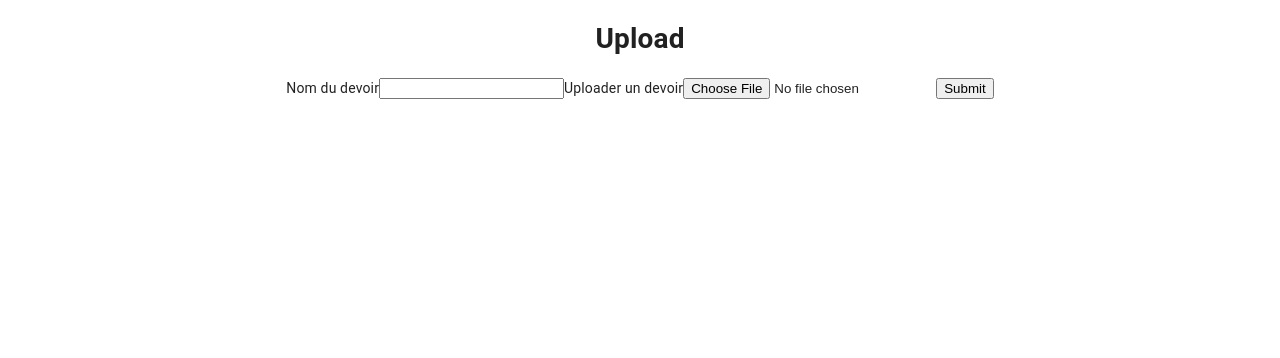
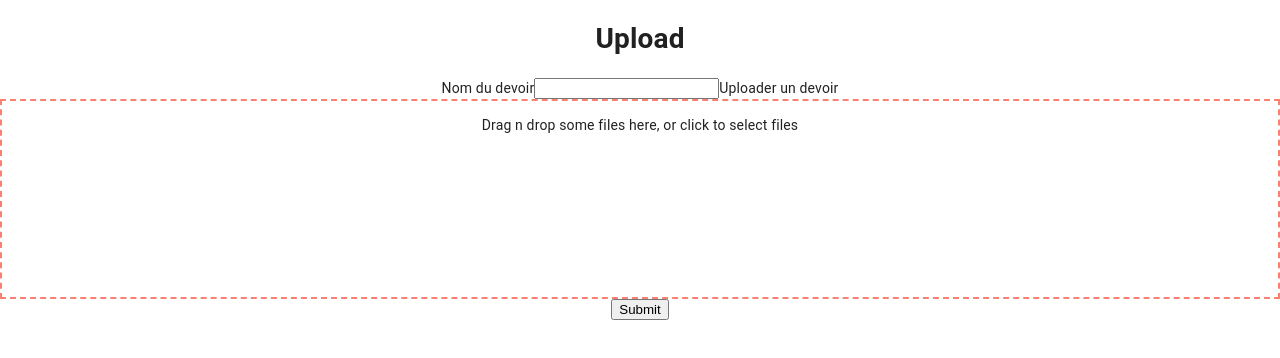
Before and after one commit to WildCodeSchool/2020-11-wns-paris-groupe3-projet-front, a React (Create React App) app: page / in a window 1280 px wide. Shown: the top 358 px of the page. Built offline with nearby package versions, Linux system fonts and the light colour scheme; no server answers.

Commit message:
added drag n drop

```diff
--- a/package.json
+++ b/package.json
@@ -34,6 +34,7 @@
     "react": "^17.0.1",
     "react-big-calendar": "^0.28.6",
     "react-dom": "^17.0.1",
+    "react-dropzone": "^11.3.0",
     "react-scripts": "^4.0.0",
     "typescript": "^4.0.5",
     "web-vitals": "^0.2.4"
--- a/src/components/FormNewTask.tsx
+++ b/src/components/FormNewTask.tsx
@@ -1,14 +1,26 @@
 import React from 'react';
 
-import { Task, HandleChange, HandleSubmit } from '../types';
+import { Task, HandleChange, HandleSubmit, GetRootProps, GetInputProps } from '../types';
 
 interface FormProps {
   task: Task;
   handleChange: HandleChange;
   handleSubmit: HandleSubmit;
+  isLoading: boolean;
+  getRootProps: GetRootProps;
+  getInputProps: GetInputProps;
+  isDragActive: boolean;
 }
 
-const FormNewTask = ({ task, handleSubmit, handleChange }: FormProps): JSX.Element => {
+const FormNewTask = ({
+  task,
+  handleSubmit,
+  handleChange,
+  isLoading,
+  getRootProps,
+  getInputProps,
+  isDragActive,
+}: FormProps): JSX.Element => {
   return (
     <div>
       <h1>Upload</h1>
@@ -18,10 +30,11 @@ const FormNewTask = ({ task, handleSubmit, handleChange }: FormProps): JSX.Eleme
           <input type="text" name="taskname" value={task.taskname} onChange={handleChange} />
         </label>
         Uploader un devoir
-        <label>
-          <input type="file" name="url" onChange={handleChange} />
-        </label>
-        <button type="submit">Submit</button>
+        <div {...getRootProps()} style={{ border: '2px dashed salmon', height: '200px' }}>
+          <p>Drag n drop some files here, or click to select files</p>
+          <input {...getInputProps()} />
+        </div>
+        {isLoading ? <p>loading...</p> : <button type="submit">Submit</button>}
       </form>
     </div>
   );
--- a/src/components/Planning.tsx
+++ b/src/components/Planning.tsx
@@ -1,4 +1,5 @@
-import React, { useState } from 'react';
+import React, { useState, useCallback } from 'react';
+import { useDropzone } from 'react-dropzone';
 import { useMutation } from '@apollo/client';
 
 import FormNewTask from './FormNewTask';
@@ -7,14 +8,21 @@ import { Task, HandleChange, HandleSubmit } from '../types';
 import { CREATE_TASK } from '../queries';
 
 const Planning = (): JSX.Element => {
+  const [createTask] = useMutation(CREATE_TASK);
+  const [isLoading, setIsLoading] = useState(false);
   const [task, setTask] = useState<Task>({
     taskname: '',
     url: '',
   });
 
-  const [createTask] = useMutation(CREATE_TASK);
+  const handleChange: HandleChange = (e) => {
+    e.preventDefault();
+    setTask({ ...task, taskname: e.target.value });
+  };
 
-  const handlePreviewFile = (file: Blob) => {
+  const onDrop = useCallback(
+    (acceptedFiles) => {
+      const file = acceptedFiles[0];
       const reader: FileReader = new FileReader();
       reader.readAsDataURL(file);
       reader.onloadend = () => {
@@ -23,22 +31,23 @@ const Planning = (): JSX.Element => {
           setTask({ ...task, url: result });
         }
       };
-  };
+    },
+    [task],
+  );
 
-  const handleChange: HandleChange = (e) => {
-    e.preventDefault();
-    if (e.target.name === 'taksname') {
-      setTask({ ...task, taskname: e.target.value });
-    }
-    if (!e.target.files) return;
-    const file = e.target.files[0];
-    handlePreviewFile(file);
-  };
+  const { getRootProps, getInputProps, isDragActive } = useDropzone({
+    onDrop,
+    accept: '.pdf',
+    multiple: false,
+  });
 
   const handleSubmit: HandleSubmit = async (e) => {
     e.preventDefault();
+    setIsLoading(true);
     try {
       await createTask({ variables: { input: task } });
+      console.log(task);
+      setIsLoading(false);
     } catch (err) {
       console.log(err);
     }
@@ -46,7 +55,15 @@ const Planning = (): JSX.Element => {
 
   return (
     <div>
-      <FormNewTask task={task} handleChange={handleChange} handleSubmit={handleSubmit} />
+      <FormNewTask
+        task={task}
+        handleChange={handleChange}
+        handleSubmit={handleSubmit}
+        isLoading={isLoading}
+        getRootProps={getRootProps}
+        getInputProps={getInputProps}
+        isDragActive={isDragActive}
+      />
     </div>
   );
 };
--- a/src/types.ts
+++ b/src/types.ts
@@ -1,3 +1,5 @@
+import { DropzoneRootProps, DropzoneInputProps } from 'react-dropzone';
+
 // Objects
 export type Task = {
   taskname: string;
@@ -7,3 +9,6 @@ export type Task = {
 // Functions
 export type HandleChange = (e: React.ChangeEvent<HTMLInputElement>) => void;
 export type HandleSubmit = (e: React.FormEvent<HTMLFormElement>) => void;
+export type OnClick = (e: React.MouseEvent<HTMLButtonElement, MouseEvent>) => void;
+export type GetRootProps = (props?: DropzoneRootProps) => DropzoneRootProps;
+export type GetInputProps = (props?: DropzoneInputProps) => DropzoneInputProps;
```
Lines whose indentation alone changed are shown as unchanged.
